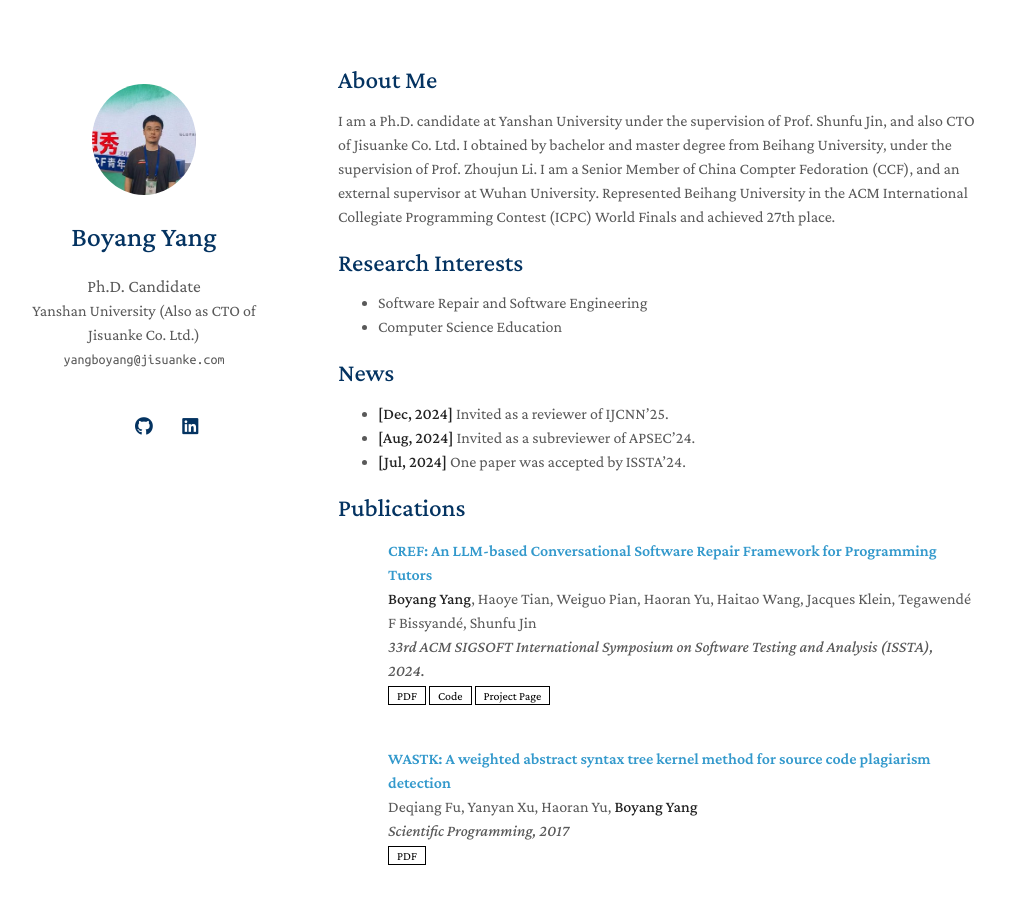
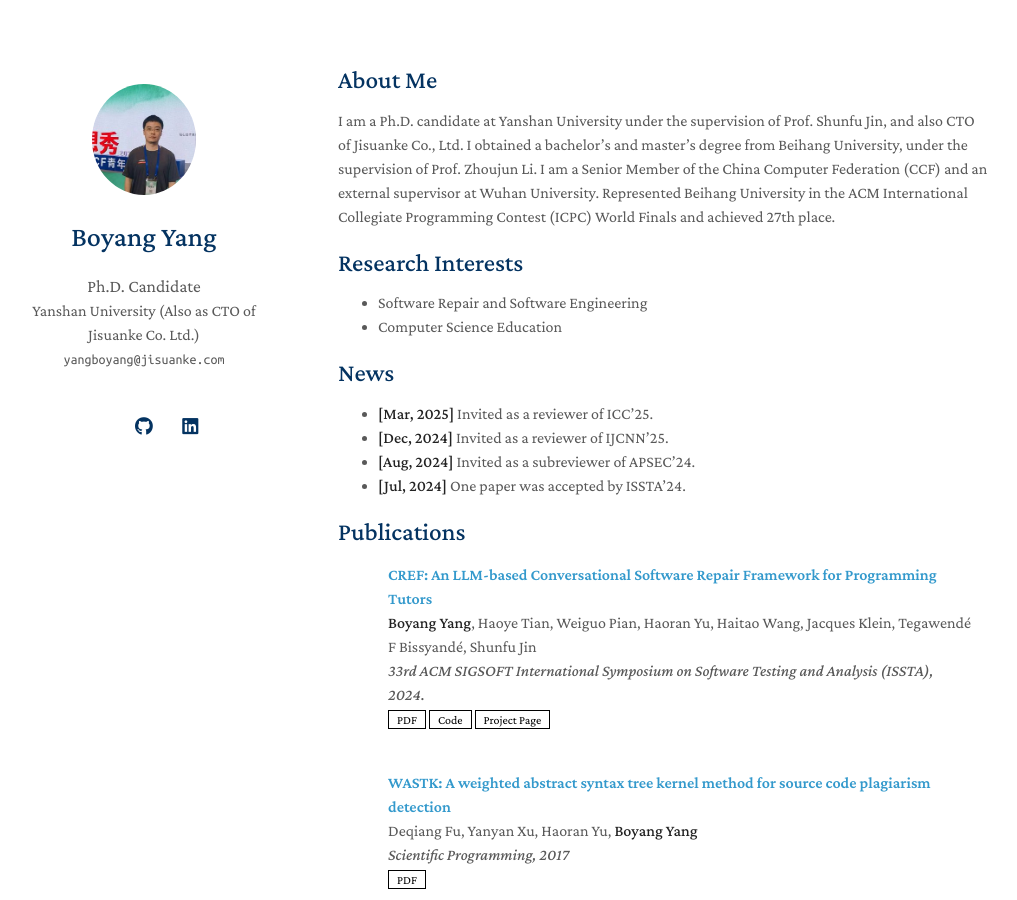
Before and after one commit to buaabarty/buaabarty.github.io, a Jekyll site: the page built from index.md, in a window 1280 px wide and 900 px high. Shown: the whole window, without its empty margins (132-1149 px from the left). Built offline with Jekyll 4.4.1, drawn with Linux system fonts in a browser that asks for light colours; a style sheet for code colours, icons or effects is not loaded; our own code applies the rules of GitHub Pages for plain Markdown files.

Commit message:
Update index.md

```diff
--- a/index.md
+++ b/index.md
@@ -4,7 +4,7 @@
 
 ## About Me
 
-I am a Ph.D. candidate at Yanshan University under the supervision of Prof. Shunfu Jin, and also CTO of Jisuanke Co. Ltd. I obtained by bachelor and master degree from Beihang University, under the supervision of Prof. Zhoujun Li. I am a Senior Member of China Compter Fedoration (CCF), and an external supervisor at Wuhan University. Represented Beihang University in the ACM International Collegiate Programming Contest (ICPC) World Finals and achieved 27th place.
+I am a Ph.D. candidate at Yanshan University under the supervision of Prof. Shunfu Jin, and also CTO of Jisuanke Co., Ltd. I obtained a bachelor's and master's degree from Beihang University, under the supervision of Prof. Zhoujun Li. I am a Senior Member of the China Computer Federation (CCF) and an external supervisor at Wuhan University. Represented Beihang University in the ACM International Collegiate Programming Contest (ICPC) World Finals and achieved 27th place.
 
 ## Research Interests
 - Software Repair and Software Engineering
@@ -12,6 +12,7 @@
 
 ## News
 
+- **[Mar, 2025]** Invited as a reviewer of ICC'25.
 - **[Dec, 2024]** Invited as a reviewer of IJCNN'25.
 - **[Aug, 2024]** Invited as a subreviewer of APSEC'24.
 - **[Jul, 2024]** One paper was accepted by ISSTA'24.
```
